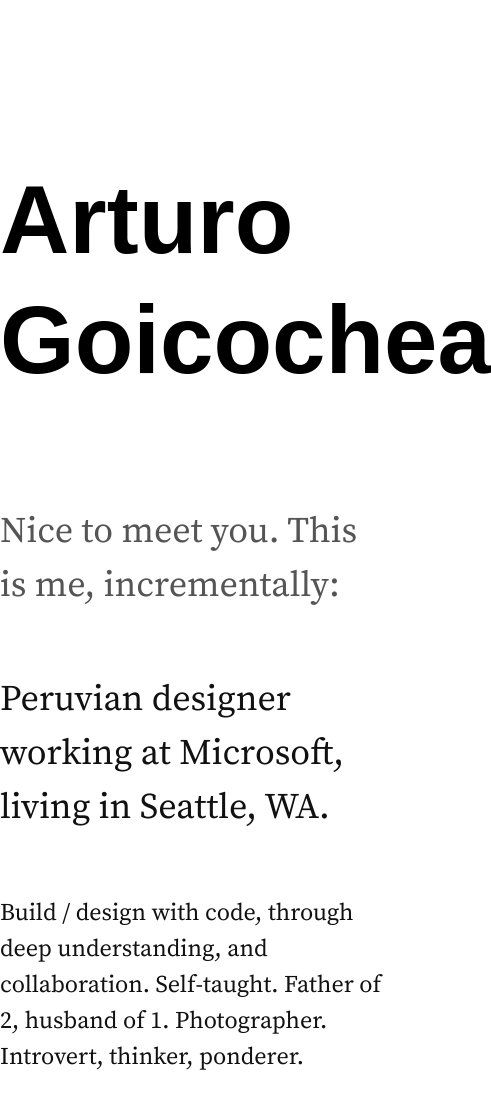
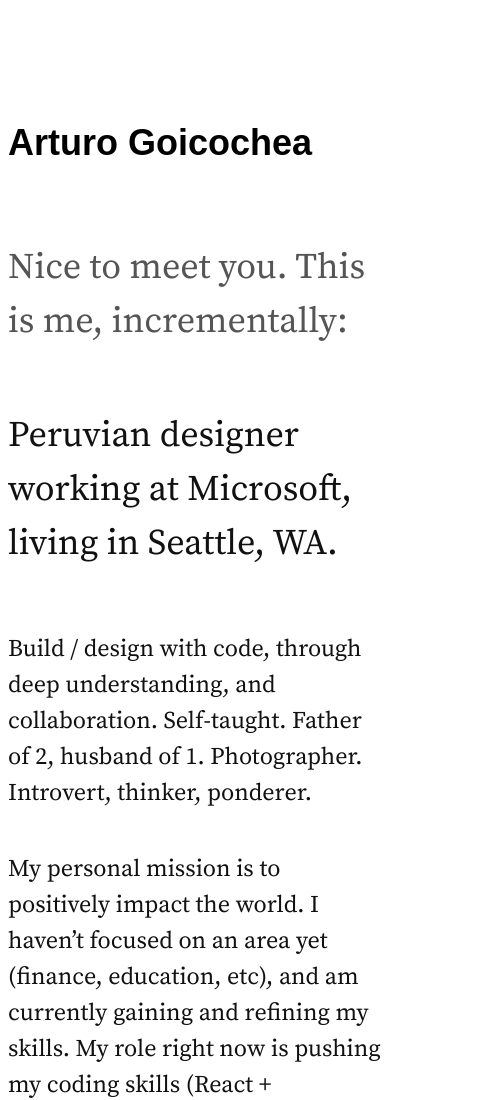
Before and after one commit to arturogh/arturogoicocheacom-flat, a plain HTML site: page index.html in a window 390 px wide. Shown: the top 1100 px of the page, 491 px wide, since content can reach past the window. Drawn offline with Linux system fonts and the light colour scheme; a web font is replaced by a local one.

Commit message:
Added padding and fixed h1 on mobile being humungous.

```diff
--- a/index.html
+++ b/index.html
@@ -23,9 +23,9 @@
   <!-- <link rel="icon" type="image/png" href="images/favicon.png"> -->
 
 </head>
-<body class="mw7 center pv4">
+<body class="mw7 center pv4 pt6 pt4-ns ph2">
 
-<h1 class="sans-serif pt5 pb4 f-headline lh-title">Arturo Goicochea</h1>
+<h1 class="sans-serif pt5 pb4 f-headline-l f1-ns f2 lh-title">Arturo Goicochea</h1>
 
 <p class="mid-gray f2 pt2 pb3 lh-copy measure">Nice to meet you. This is me, incrementally:</p>
 
```
